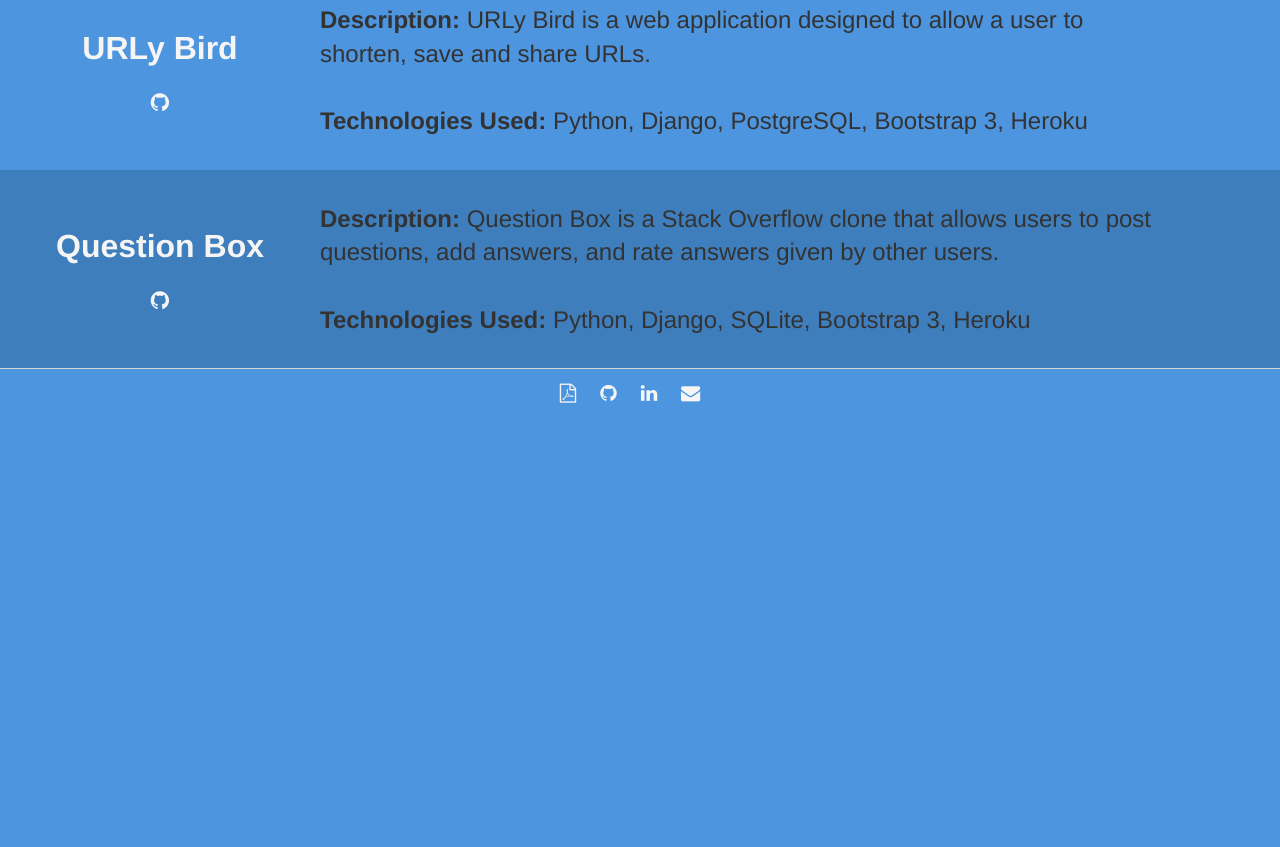
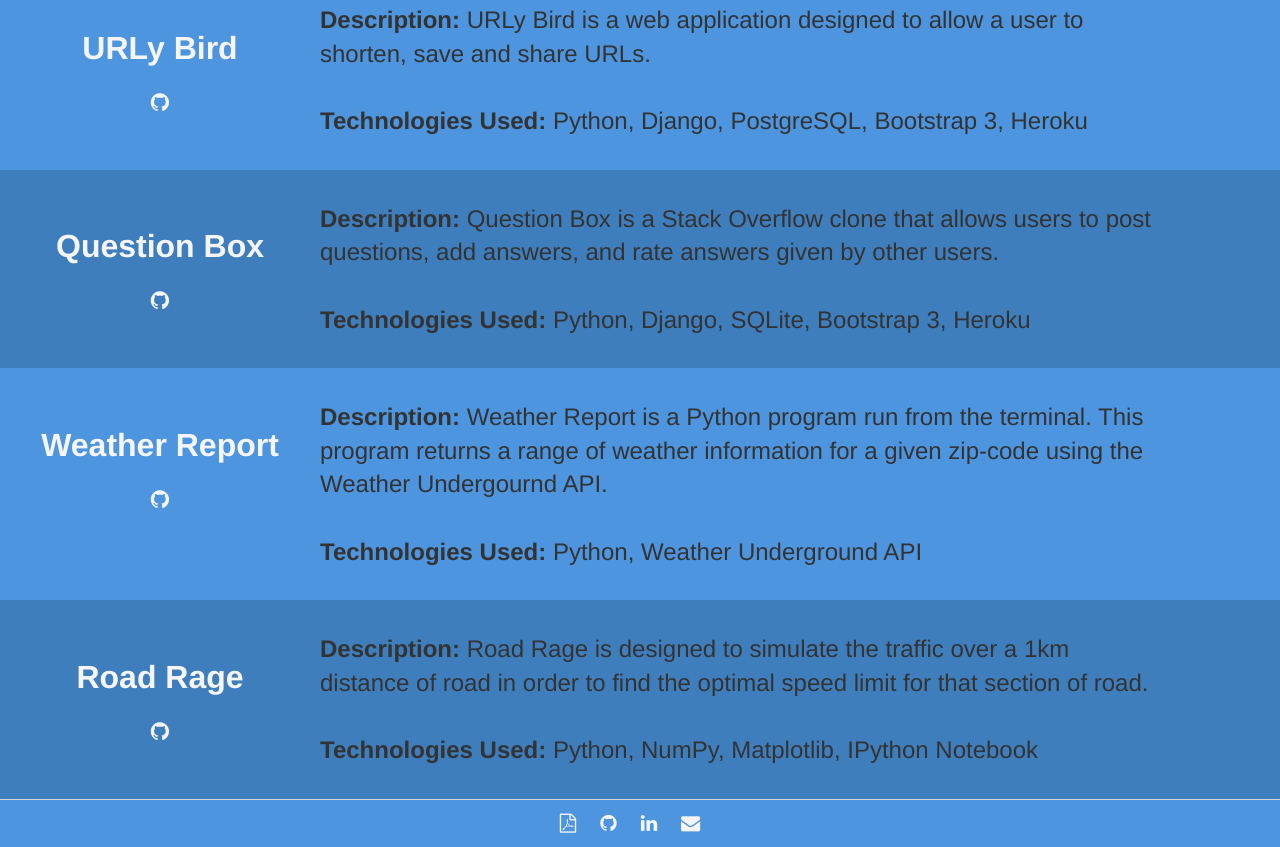
Before and after one commit to TylerKotkin/TylerKotkin.github.io, a plain HTML site: page index.html in a window 1280 px wide. Shown: the part 495-1342 px from the top of the page. Before the commit the page ends 912 px from the top, so only its background shows below. Drawn offline with Linux system fonts and the light colour scheme.

Commit message:
more projects added

```diff
--- a/index.html
+++ b/index.html
@@ -68,6 +68,38 @@
              </div>
            </div>
 
+           <div class="project_div2">
+             <div class="project_title">
+             <a href="https://github.com/TylerKotkin/weather-report"><h2>Weather Report</h2></a>
+             <a href="https://github.com/TylerKotkin/weather-report"><i class="fa fa-github fa-lg"></i></a>
+             </div>
+             <div class="project_info">
+             <p class="project_p">
+              <b>Description:</b>
+               Weather Report is a Python program run from the terminal. This program returns a range of weather
+               information for a given zip-code using the Weather Undergournd API.
+               <br><br><b>Technologies Used:</b>
+               Python, Weather Underground API
+             </p>
+             </div>
+           </div>
+
+           <div class="project_div1">
+             <div class="project_title">
+             <a href="https://github.com/TylerKotkin/road-rage"><h2>Road Rage</h2></a>
+             <a href="https://github.com/TylerKotkin/road-rage"><i class="fa fa-github fa-lg"></i></a>
+             </div>
+             <div class="project_info">
+             <p class="project_p">
+              <b>Description:</b>
+              Road Rage is designed to simulate the traffic over a 1km distance of road
+              in order to find the optimal speed limit for that section of road.
+               <br><br><b>Technologies Used:</b>
+               Python, NumPy, Matplotlib, IPython Notebook
+             </p>
+             </div>
+           </div>
+
   		</div>
       <footer>
           <ul>
```
